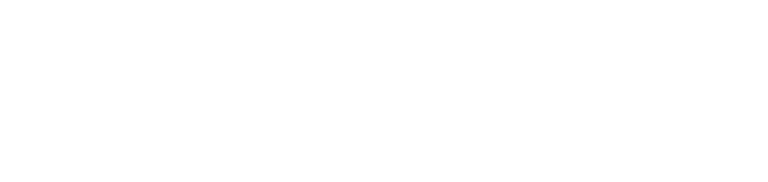
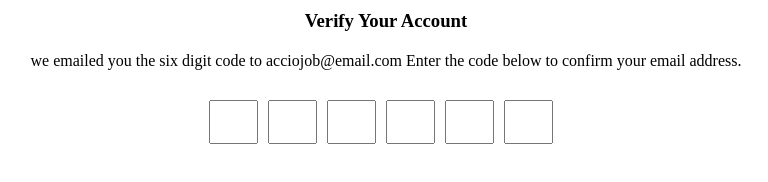
Before and after one commit to acciojob/OTP-mayank2021264, a website: page main.html in a window 1280 px wide. Shown: the whole page, without its empty margins (254-1022 px from the left). Drawn offline with Linux system fonts and the light colour scheme.

Commit message:
created a submission

```diff
--- a/main.html
+++ b/main.html
@@ -8,6 +8,19 @@
 
 <body>
 	<!-- the entire body must be written by student -->
+	<h3 id="verification_heading">Verify Your Account</h3>
+	<p id="verification_subtext">we emailed you the six digit code to
+	acciojob@email.com Enter the code below to confirm
+	your email address.</p>
+
+	<div class="code-container">
+		<input class="code" maxlength="1">
+		<input class="code" maxlength="1">
+		<input class="code" maxlength="1">
+		<input class="code" maxlength="1">
+		<input class="code" maxlength="1">
+		<input class="code" maxlength="1">
+	</div>
     <script type="text/javascript" src="./script.js">
 </script>
 
--- a/script.js
+++ b/script.js
@@ -1 +1,27 @@
 //your JS code here. If required.
+let inputArr = document.querySelectorAll('.code');
+console.log(inputArr);
+
+inputArr.forEach((item) => {
+	item.addEventListener('input', focusNext);
+	item.addEventListener('keydown', focusBack);
+});
+
+function focusNext(){
+	let arr = [...inputArr];
+	let currIndex = arr.indexOf(this);
+
+	if(this.value !== "" && currIndex < arr.length-1){
+		arr[currIndex+1].focus();
+	}
+}
+function focusBack(event){
+	let arr = [...inputArr];
+	let currIndex = arr.indexOf(this);
+
+	if(event.key === "Backspace"){
+		if(this.value==="" && currIndex>0){
+			arr[currIndex-1].focus();
+		}
+	}
+}
--- a/styles.css
+++ b/styles.css
@@ -1 +1,26 @@
 /*  your css code here. If applicable */
+*{
+	margin:0;
+	padding: 0;
+}
+#verification_heading{
+	text-align: center;
+	margin: 10px;
+}
+#verification_subtext{
+	text-align: center;
+	margin: 20px;
+}
+.code-container{
+	display:flex;
+	justify-content: center;
+	align-items: center;
+}
+.code{
+	margin-right: 10px;
+	margin-top: 10px;
+	width: 45px;
+	height: 40px;
+	text-align: center;
+	font-size: large;
+}
```
